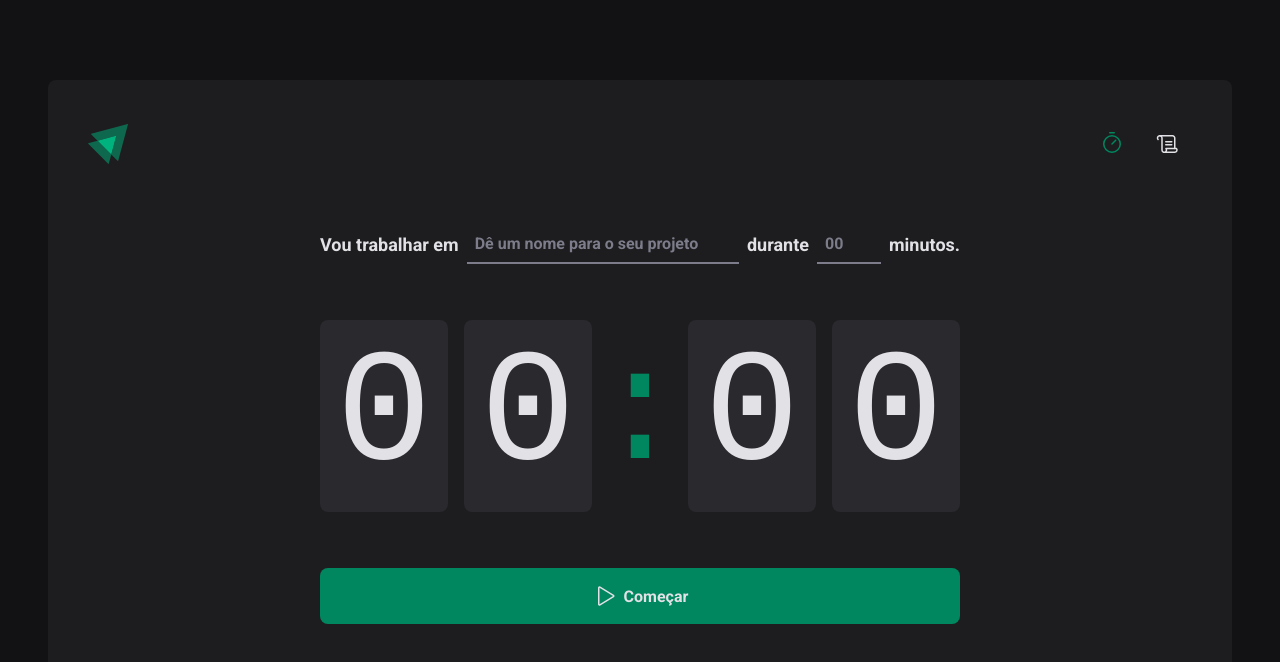
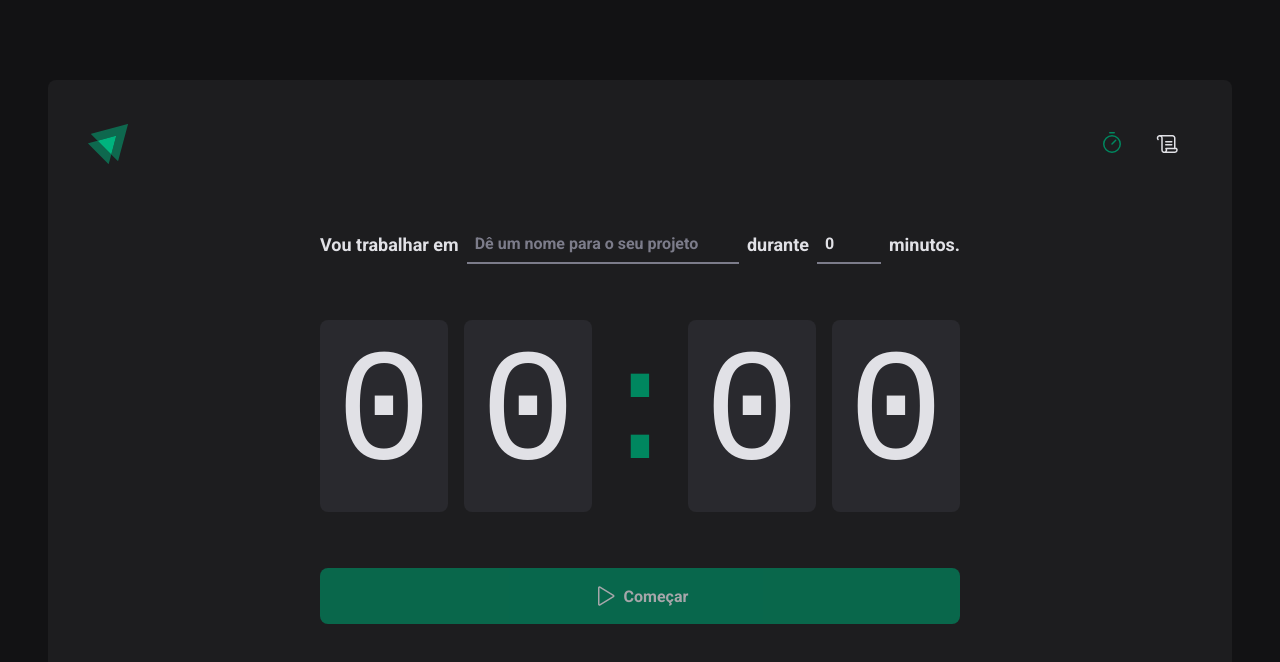
Before and after one commit to DEVLevid/ignite-timer, a React (Vite) app: page / in a window 1280 px wide. Shown: the top 662 px of the page. Built offline with nearby package versions, Linux system fonts and the light colour scheme.

Commit message:
feat: Creating data validation for form.

```diff
--- a/package.json
+++ b/package.json
@@ -10,13 +10,16 @@
     "preview": "vite preview"
   },
   "dependencies": {
+    "@hookform/resolvers": "^3.4.2",
     "@rocketseat/eslint-config": "^2.2.2",
     "@types/styled-components": "^5.1.34",
     "phosphor-react": "^1.4.1",
     "react": "^18.2.0",
     "react-dom": "^18.2.0",
+    "react-hook-form": "^7.51.5",
     "react-router-dom": "^6.23.1",
-    "styled-components": "^6.1.11"
+    "styled-components": "^6.1.11",
+    "zod": "^3.23.8"
   },
   "devDependencies": {
     "@types/react": "^18.2.66",
--- a/src/pages/Home/index.tsx
+++ b/src/pages/Home/index.tsx
@@ -1,4 +1,7 @@
 import { Play } from 'phosphor-react'
+import { useForm } from 'react-hook-form'
+import { zodResolver } from '@hookform/resolvers/zod'
+import * as zod from 'zod'
 import {
   CountDownContainer,
   FormContainer,
@@ -9,10 +12,31 @@
   TaskInput,
 } from './styles'
 
+const newCicleValidationSchema = zod.object({
+  task: zod.string().min(1, 'informe a tarefa'),
+  minutesAmount: zod.number().min(5).max(60),
+})
+
+type NewCicleFormDataProps = zod.infer<typeof newCicleValidationSchema>
+
 export default function Home() {
+  const { register, handleSubmit, watch, reset } =
+    useForm<NewCicleFormDataProps>({
+      resolver: zodResolver(newCicleValidationSchema),
+      defaultValues: {
+        task: '',
+        minutesAmount: 0,
+      },
+    })
+  const task = watch('task')
+  const isSubmitDisable = !task
+  const handleCreateNewCicle = (data: NewCicleFormDataProps) => {
+    console.log(data)
+    reset()
+  }
   return (
     <HomeContainer>
-      <form action="">
+      <form action="" onSubmit={handleSubmit(handleCreateNewCicle)}>
         <FormContainer>
           <label htmlFor="task">Vou trabalhar em</label>
           <TaskInput
@@ -20,6 +44,7 @@
             id="task"
             placeholder="Dê um nome para o seu projeto"
             list="task-sugestions"
+            {...register('task')}
           />
 
           <datalist id="task-sugestions">
@@ -35,6 +60,7 @@
             step={5}
             min={5}
             max={60}
+            {...register('minutesAmount', { valueAsNumber: true })}
           />
           <span>minutos.</span>
         </FormContainer>
@@ -47,7 +73,7 @@
           <span>0</span>
         </CountDownContainer>
 
-        <StartCountDownButton type="submit">
+        <StartCountDownButton type="submit" disabled={isSubmitDisable}>
           <Play size={24} /> Começar
         </StartCountDownButton>
       </form>
```
Also changed, not shown: 1 other file (tests, documents, lock files or other folders).
